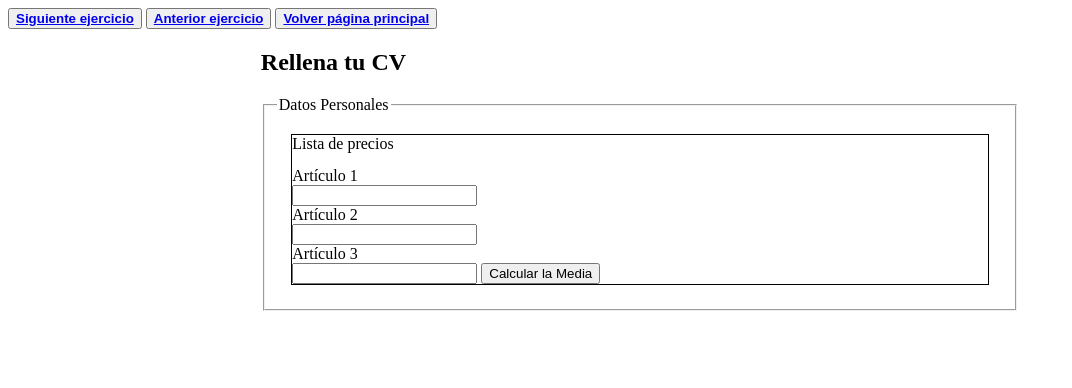
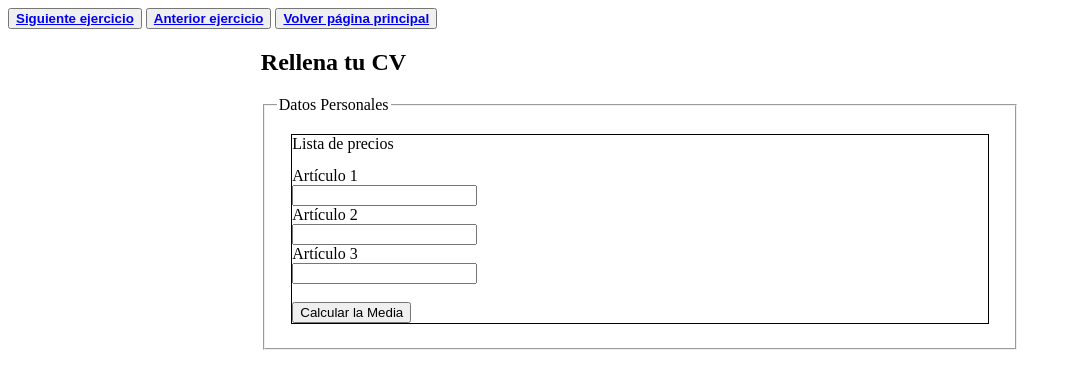
Before and after one commit to Alejandrovsm/LM, a plain HTML site: page 3º TRIMESTRE/Formularios/Formulario03.html in a window 1280 px wide. Shown: the whole page, without its empty margins (0-1072 px from the left). Drawn offline with Linux system fonts and the light colour scheme.

Commit message:
Update Formulario03.html

```diff
--- a/3º TRIMESTRE/Formularios/Formulario03.html
+++ b/3º TRIMESTRE/Formularios/Formulario03.html
@@ -25,7 +25,7 @@
                 <span>Artículo 2</span>
                 <input name="precio2" type="number" id="listaprecios" value="">
                 <span>Artículo 3</span>
-                <input name="precio3" type="number" id="listaprecios" value="">
+                <input name="precio3" type="number" id="listaprecios" value=""><br><br>
                 <input type="submit" value="Calcular la Media">
 
 
```
